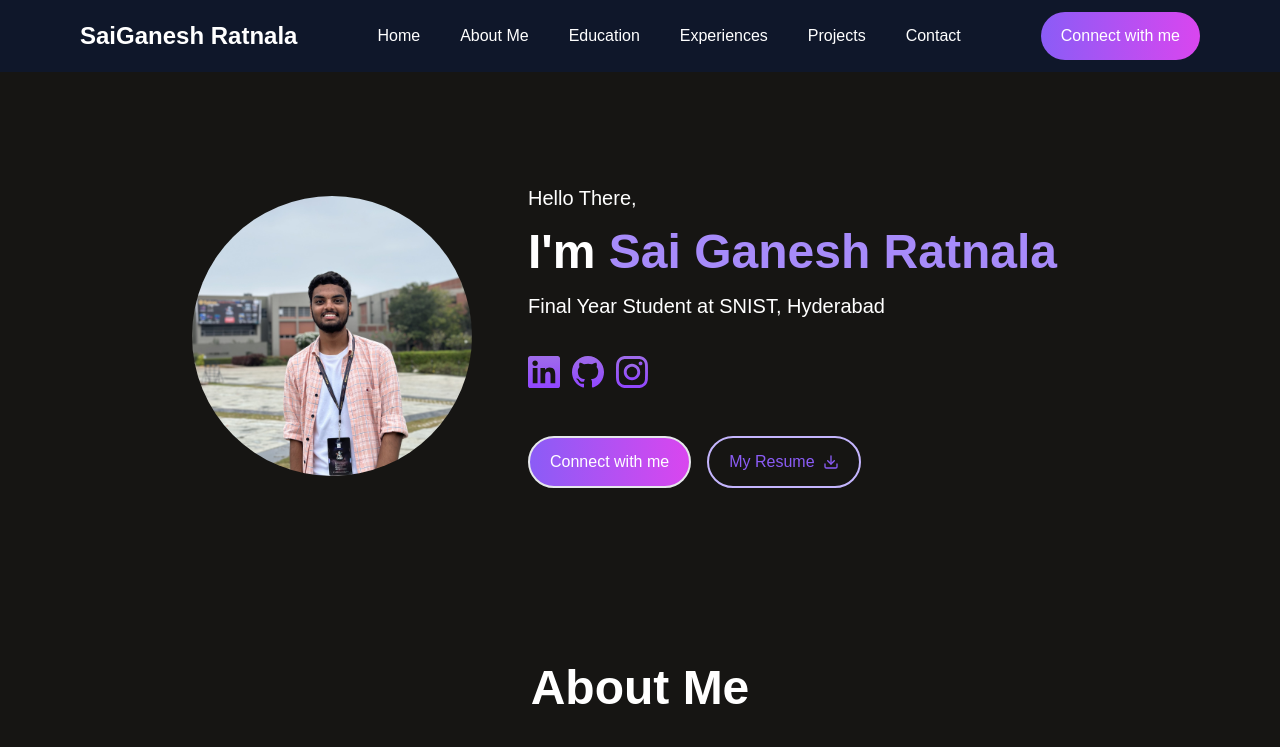
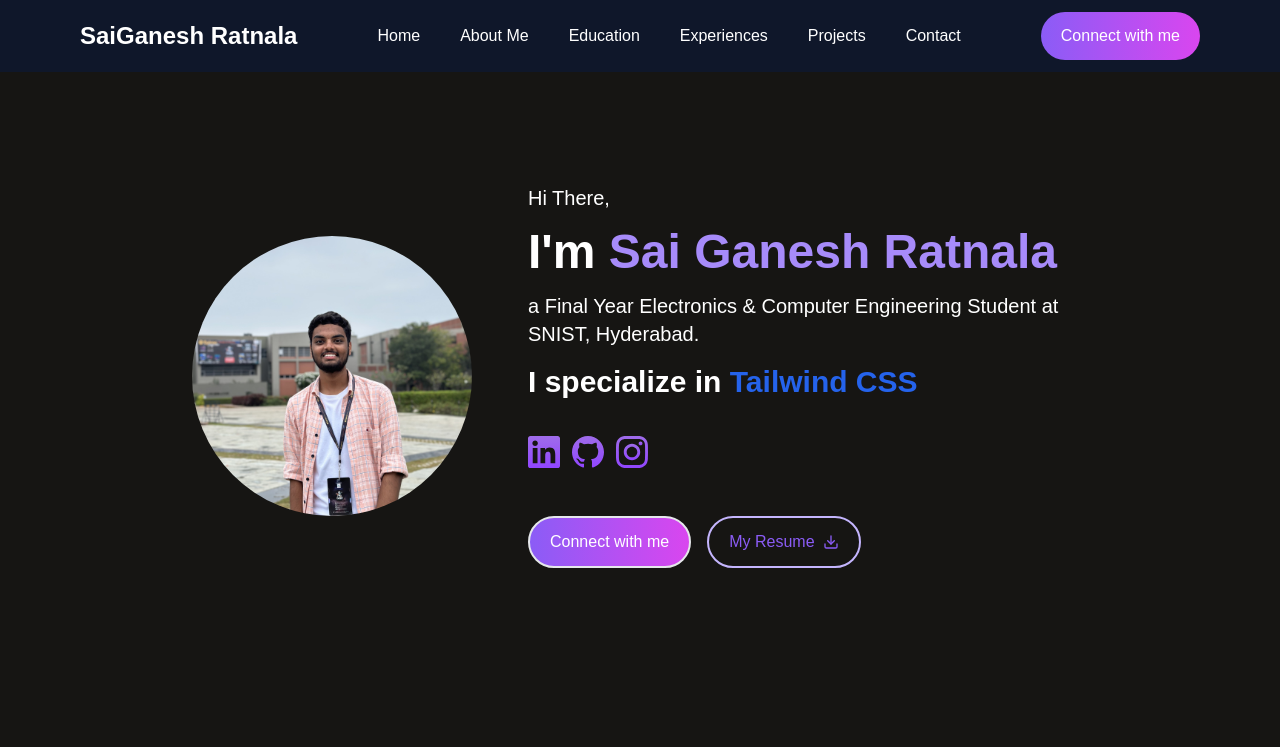
Before and after one commit to saiganesh1976/Portfolio_sai, a React (Vite) app: page / in a window 1280 px wide. Shown: the top 747 px of the page. Built offline with nearby package versions, Linux system fonts and the light colour scheme.

Commit message:
Update Hero.jsx

```diff
--- a/src/Components/Hero/Hero.jsx
+++ b/src/Components/Hero/Hero.jsx
@@ -1,4 +1,4 @@
-import React from "react";
+import React, { useEffect, useState } from 'react';
 import profile_img from "../../assets/profile_img.jpg";
 import linkedin_icon from "../../assets/linkedIn.svg";
 import github_icon from "../../assets/github.svg";
@@ -6,7 +6,29 @@ import instagram_icon from "../../assets/instagram.svg";
 // import resume from '../../assets/SaiGanesh_Resume.pdf';
 import { FiDownload } from "react-icons/fi";
 
+  const skills = [
+  "React.js",
+  "Node.js",
+  "MongoDB",
+  "Express.js",
+  "JavaScript",
+  "HTML & CSS",
+  "Tailwind CSS",
+  "Flutter",
+  "Python",
+  "C++"
+];
+
 const Hero = () => {
+    const [currentIndex, setCurrentIndex] = useState(0);
+
+  useEffect(() => {
+    const interval = setInterval(() => {
+      setCurrentIndex((prevIndex) => (prevIndex + 1) % skills.length);
+    }, 1000); // Change every second
+
+    return () => clearInterval(interval); // Cleanup on unmount
+  }, []);
   return (
     <div className="flex flex-col items-center text-center p-6 md:py-28 md:px-48 m gap-6 lg:flex-row lg:gap-14">
       <div className="w-full lg:w-1/3">
@@ -17,11 +39,14 @@ const Hero = () => {
         />
       </div>
       <div className="flex flex-col items-center lg:items-start lg:text-left gap-4 lg:w-2/3">
-        <p className=" text-xl">Hello There,</p>
+        <p className=" text-xl">Hi There,</p>
         <h1 className="text-4xl md:text-5xl font-semibold">
           I'm <span className="text-violet-400">Sai Ganesh Ratnala</span>
         </h1>
-        <p className="text-xl md:text-xl">Final Year Student at SNIST, Hyderabad</p>
+        <p className="text-xl md:text-xl">a Final Year Electronics & Computer Engineering Student at SNIST, Hyderabad.</p>
+        <h1 className="text-3xl font-bold text-center transition-all duration-500 ease-in-out">
+          I specialize in <span className="text-blue-600">{skills[currentIndex]}</span>
+        </h1>
         <div className="flex gap-3">
           <a href="https://www.linkedin.com/in/saiganeshratnala/" target="_blank">
             <img src={linkedin_icon} alt="" className="w-8 my-5" />
```
